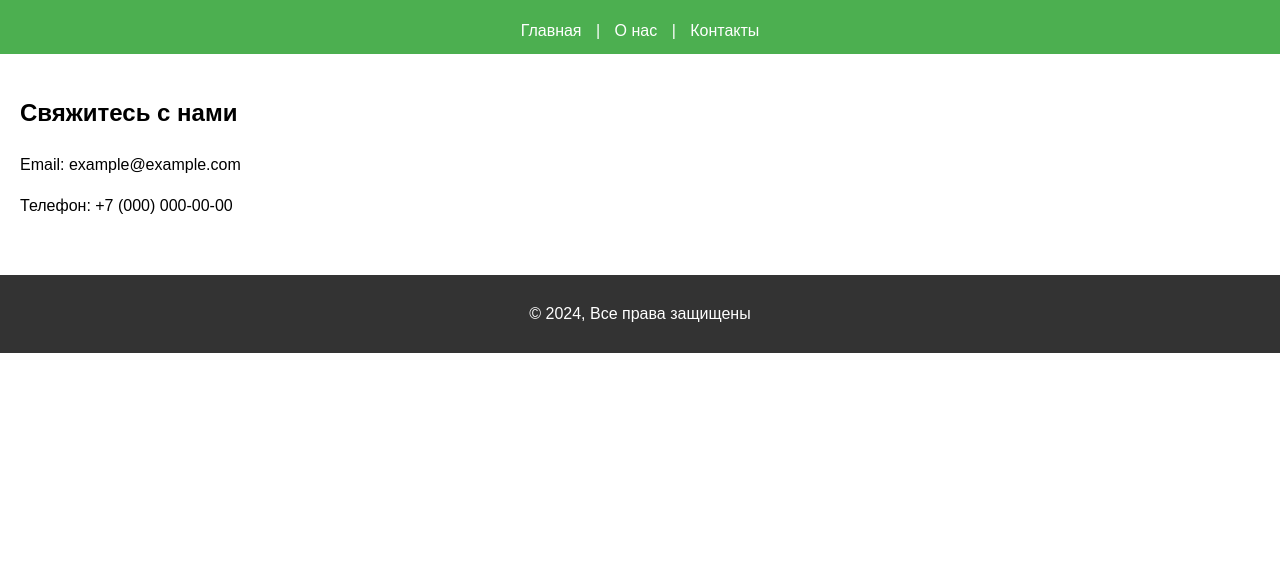
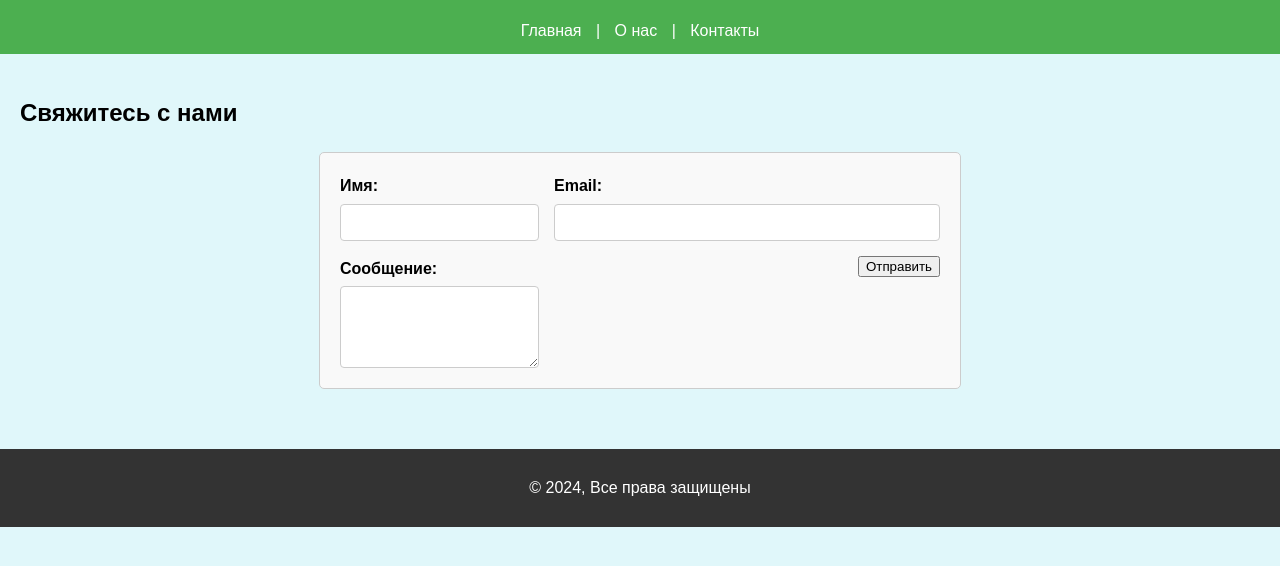
Before and after one commit to derafum/web6405-010302KrasavinGS, a plain HTML site: page lab4/contact.html in a window 1280 px wide. Shown: the part 86-652 px from the top of the page. Drawn offline with Linux system fonts and the light colour scheme.

Commit message:
Верстка формы на contact.html с использованием CSS Grid и добавление CSS-анимаций

```diff
--- a/lab4/contact.html
+++ b/lab4/contact.html
@@ -1,5 +1,5 @@
 <!DOCTYPE html>
-<html lang="en">
+<html lang="ru">
 <head>
     <meta charset="UTF-8">
     <title>Контакты</title>
@@ -16,11 +16,27 @@
     </header>
     <main>
         <h2>Свяжитесь с нами</h2>
-        <p>Email: example@example.com</p>
-        <p>Телефон: +7 (000) 000-00-00</p>
+        <form id="contact-form" action="http://localhost:3000/posts" method="POST" class="grid-form">
+            <div class="form-group">
+                <label for="name">Имя:</label>
+                <input type="text" id="name" name="name" required>
+            </div>
+            <div class="form-group">
+                <label for="email">Email:</label>
+                <input type="email" id="email" name="email" required>
+            </div>
+            <div class="form-group">
+                <label for="message">Сообщение:</label>
+                <textarea id="message" name="message" rows="4" required></textarea>
+            </div>
+            <div class="form-group">
+                <button type="submit" class="animated-button">Отправить</button>
+            </div>
+        </form>
     </main>
     <footer>
         <p>© 2024, Все права защищены</p>
     </footer>
+    <script src="script.js"></script>
 </body>
 </html>
--- a/lab4/styles.css
+++ b/lab4/styles.css
@@ -99,3 +99,56 @@ td:last-child {
 .flex-row:hover {
     background-color: #ddd;
 }
+
+/* Стили для формы с использованием CSS Grid */
+.grid-form {
+    display: grid;
+    grid-template-columns: 1fr 2fr;
+    grid-gap: 15px;
+    max-width: 600px;
+    margin: 20px auto;
+    padding: 20px;
+    background-color: #f9f9f9;
+    border: 1px solid #ccc;
+    border-radius: 5px;
+    animation: fadeIn 1s ease-in-out;
+}
+
+.form-group {
+    display: flex;
+    flex-direction: column;
+}
+
+.form-group label {
+    margin-bottom: 5px;
+    font-weight: bold;
+}
+
+.form-group input,
+.form-group textarea {
+    padding: 10px;
+    border: 1px solid #ccc;
+    border-radius: 4px;
+}
+
+.form-group button {
+    grid-column: span 2;
+    align-self: end;
+}
+
+@keyframes fadeIn {
+    from {
+        opacity: 0;
+        transform: translateY(-20px);
+    }
+    to {
+        opacity: 1;
+        transform: translateY(0);
+    }
+}
+
+/* Анимация смены фона при наведении */
+body:hover {
+    background-color: #e0f7fa;
+    transition: background-color 0.5s;
+}
```
